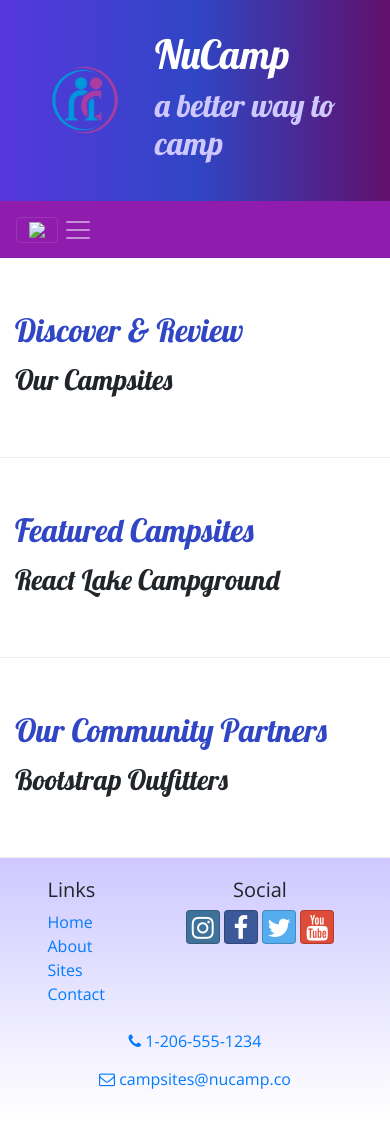
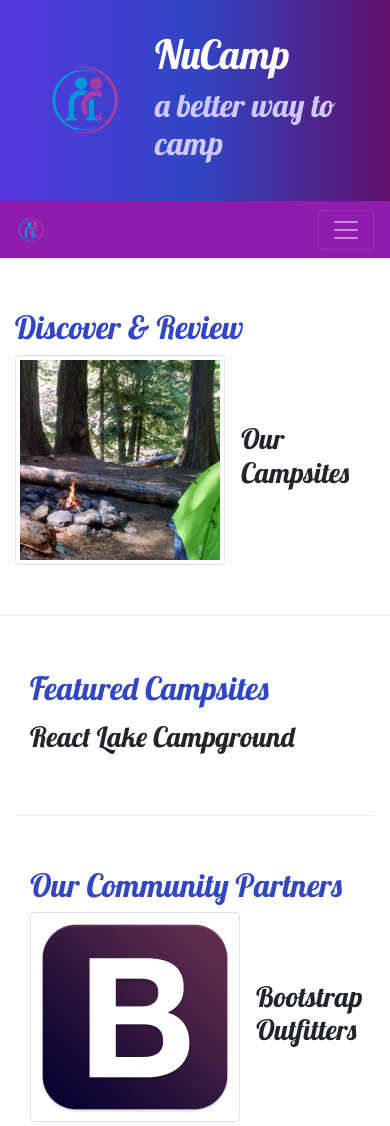
Before and after one commit to kpdriscoll6/bootstrap-nucamp, a website: page index.html in a window 390 px wide. Shown: the top 1126 px of the page. Drawn offline with nearby package versions, Linux system fonts and the light colour scheme.

Commit message:
added media boxes

```diff
--- a/index.html
+++ b/index.html
@@ -35,10 +35,8 @@
     </header>
     <nav class = "navbar navbar-expand-sm navbar-dark sticky-top">
         <div class = "container">
-            <a class = "navbar-brand" href = "#"><img src = "img/logo.png
-            </a>
-            <button class = "navbar-toggler ml-auto" type = "button"
-            data-toggle = "collapse" data-target = "#nucampNavbar">
+            <a class="navbar-brand" href="#"><img src="img/logo.png" height="30" width="30" /></a>
+            <button class="navbar-toggler" type="button" data-toggle="collapse" data-target="#nucampNavbar">
                 <span class = "navbar-toggler-icon"></span>
             </button>
             <div class = "collapse navbar-collapse" id = "nucampNavbar">
@@ -59,9 +57,13 @@
                 <h2 class = "text-sm-right">Discover & Review</h2>
             </div>
             <div class = "col">
+                <div class="media">
+                    <img class="d-flex mr-3 img-thumbnail" src="img/breadcrumb-trail-thumb.jpg" alt="Breadcrumb Trail" />
+                    <div class="media-body align-self-center">
                     <h3>Our Campsites</h3>
                         <div class ="d-none d-sm-block">
                             <p>Explore our growing database of curated campsites and leave your own reviews!</p>
+                        </div>
                     </div>
                 </div>
             </div>
@@ -87,9 +89,14 @@
                 <h2 class = "text-sm-right">Our Community Partners</h2>
             </div>
             <div class = "col">
+                <div class="media">
+                    <img class="d-flex mr-3 img-thumbnail" src="img/bootstrap-thumb.png" alt="Bootstrap Outfitters" />
+                    <div class="media-body align-self-center">
                         <h3>Bootstrap Outfitters</h3>
                         <div class ="d-none d-sm-block">
                         <p>Bootstrap Outfitters supplies you gear you need at prices you can't beat.</p>
+                        </div>
+                    </div>
                 </div>
             </div>
         </div>
```
Also changed, not shown: aboutus.html (+5 -2 lines), contactus.html (+5 -1 lines). Lines whose indentation alone changed are shown as unchanged.
